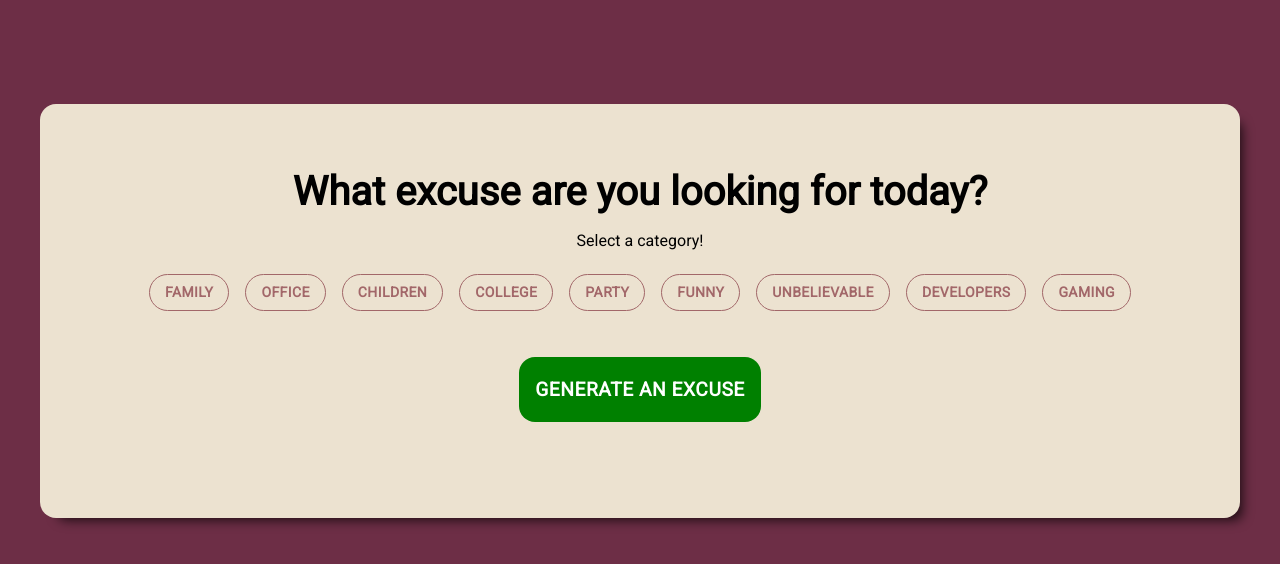
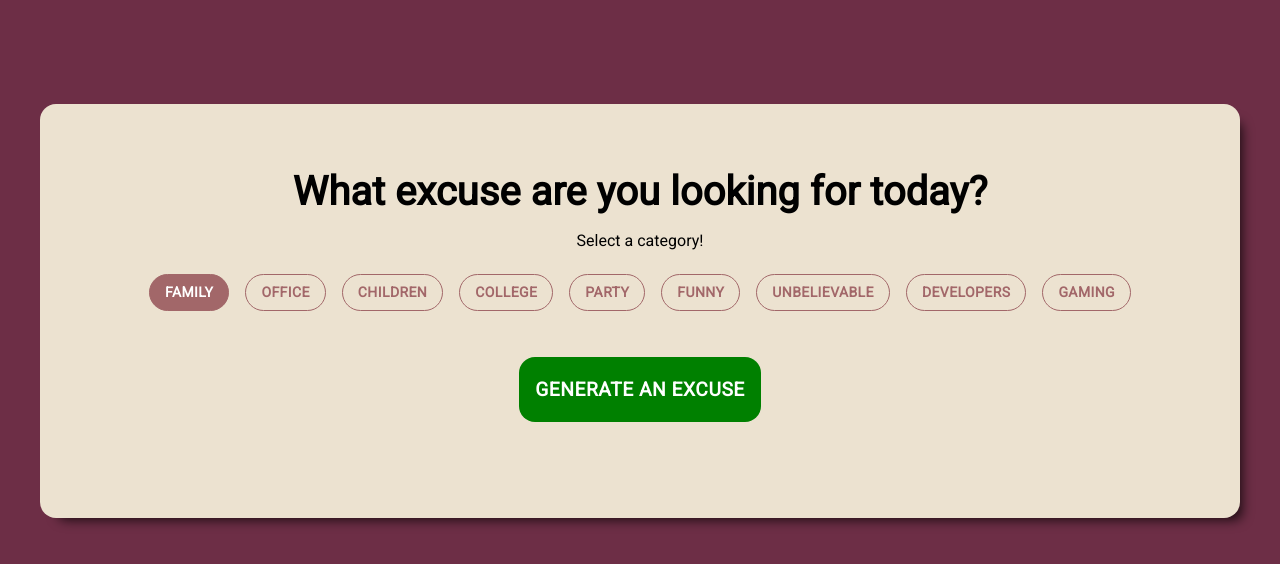
Before and after one commit to agela-murugan/Excuser, a React (Create React App) app: page / in a window 1280 px wide. In both pictures the pointer is over the button "FAMILY". Shown: the top 564 px of the page. Built offline with nearby package versions, Linux system fonts and the light colour scheme.

Commit message:
fixed a bug where categories weren't selecting

```diff
--- a/src/assets/css/app.css
+++ b/src/assets/css/app.css
@@ -17,7 +17,8 @@
     border-width: 0.1rem !important;
 }
 
-.category-button:hover .category-button-selected {
+.category-button:hover,
+.category-button-selected {
     background-color: #a26769 !important;
     color: white !important;
 }
--- a/src/components/Categories.js
+++ b/src/components/Categories.js
@@ -10,7 +10,9 @@ const Categories = () => {
     const [excuse, setExcuse] = useState("");
 
     const renderCategories = () => {
+        console.log("selectedCategory: ", selectedCategory);
         return categoryNames.map((category, index) => {
+            console.log("category: ", category.name);
             let selectedClass = "";
             if (category.name === selectedCategory) {
                 selectedClass = "category-button-selected";
```
